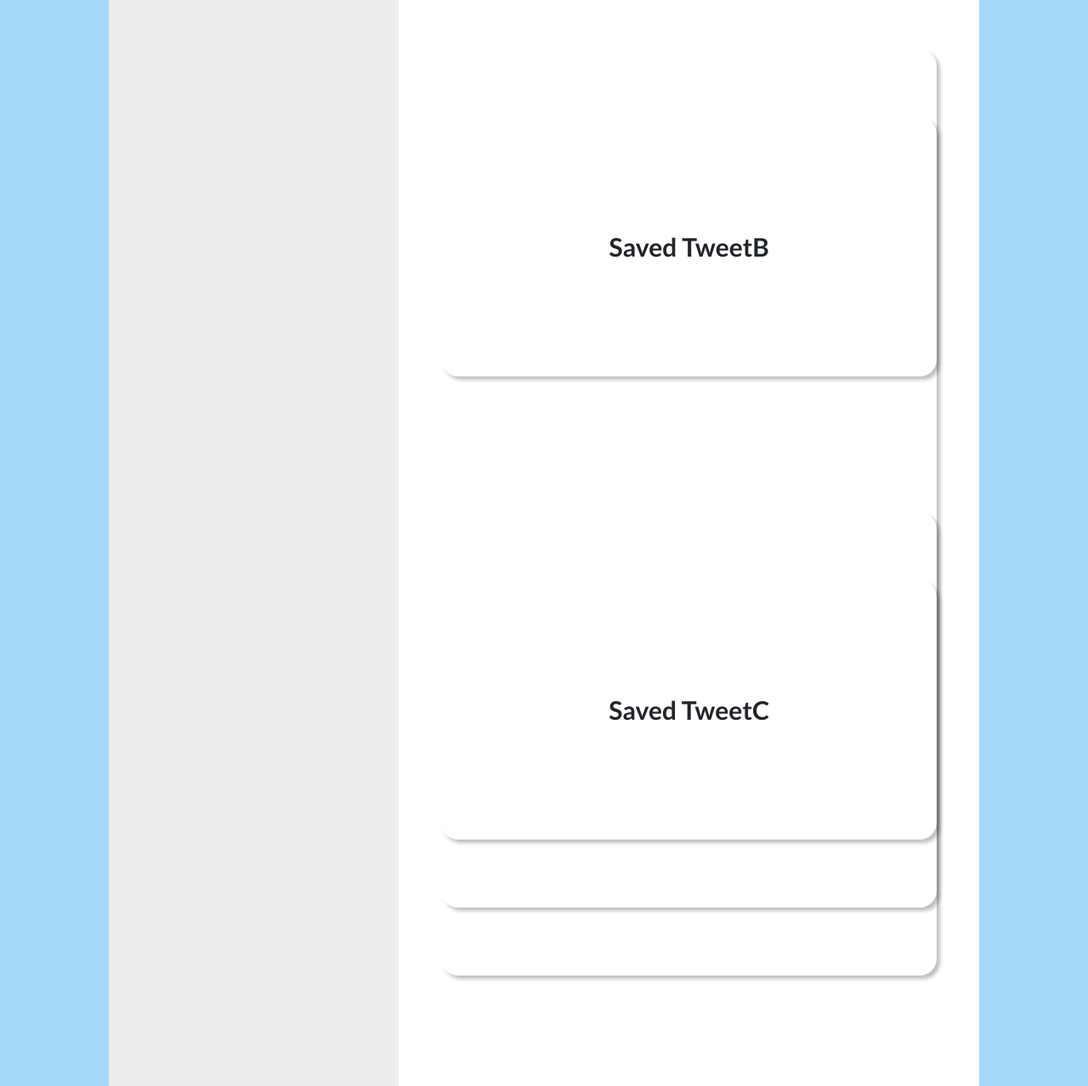
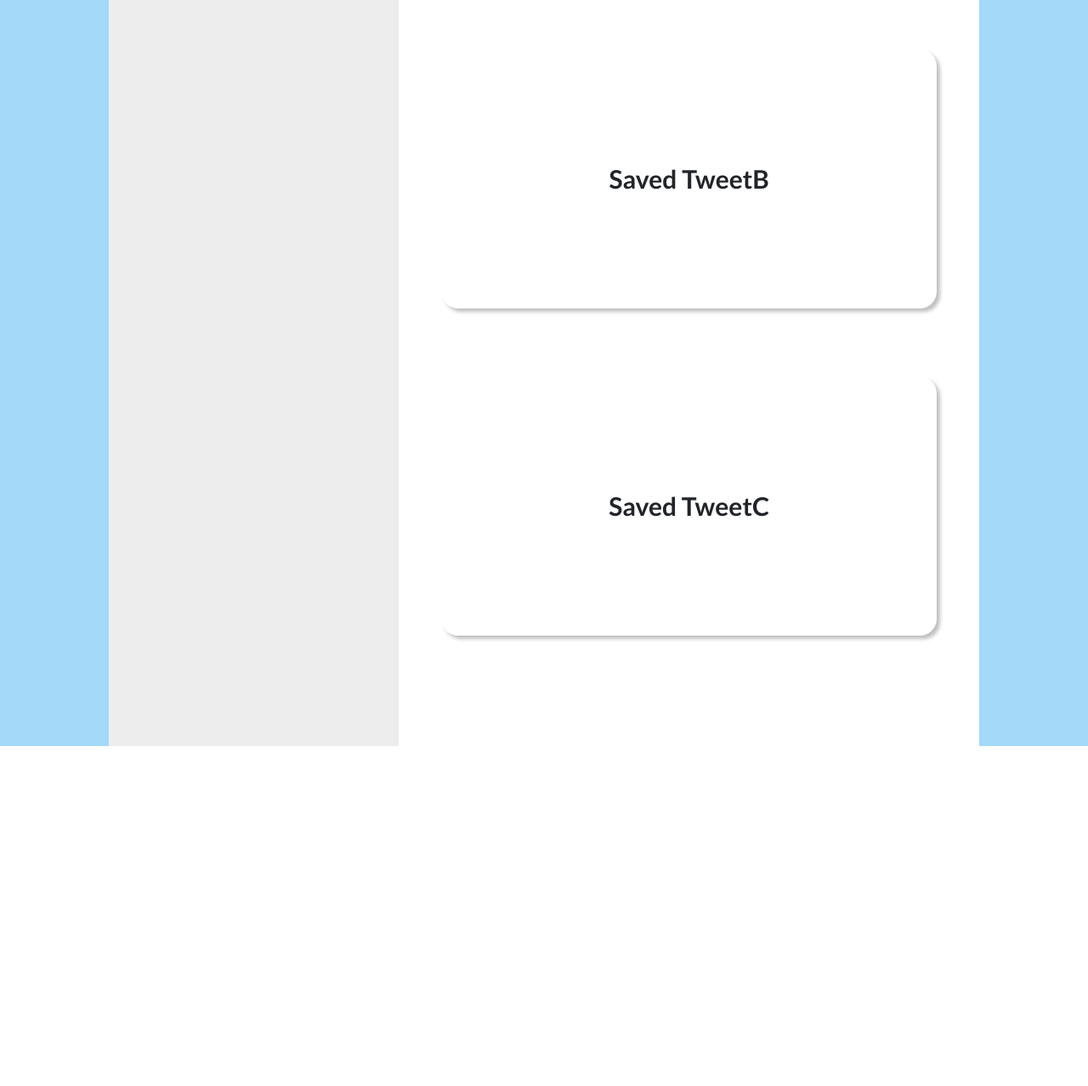
Before and after one commit to hngi/Team-NEMESIS, a Python web app: template users/templates/users/dashboard.html in a window 1280 px wide. Shown: the part 457-1735 px from the top of the page at 85% size. After the commit the page ends 1335 px from the top, so only its background shows below. Run offline with Jinja, Linux system fonts and the light colour scheme; the template is opened without the code that fills it, so the values that code supplies are empty; some libraries are stand-ins or nearby versions.

Commit message:
Update dashboard.html

```diff
--- a/users/templates/users/dashboard.html
+++ b/users/templates/users/dashboard.html
@@ -14,7 +14,6 @@
       crossorigin="anonymous"
     />
 
-    <link rel="stylesheet" href="/users/static/users/css/dashboard.css" />
     <link rel="stylesheet" href="../../static/users/css/dashboard.css" />
   </head>
   <body>
@@ -31,13 +30,11 @@
               Saved TweetA
             </div>
           </div>
-          <div class="card text-center">
           <div class="card">
             <div class="card-body">
               Saved TweetB
             </div>
           </div>
-          <div class="card text-center">
           <div class="card">
             <div class="card-body">
               Saved TweetC
```
